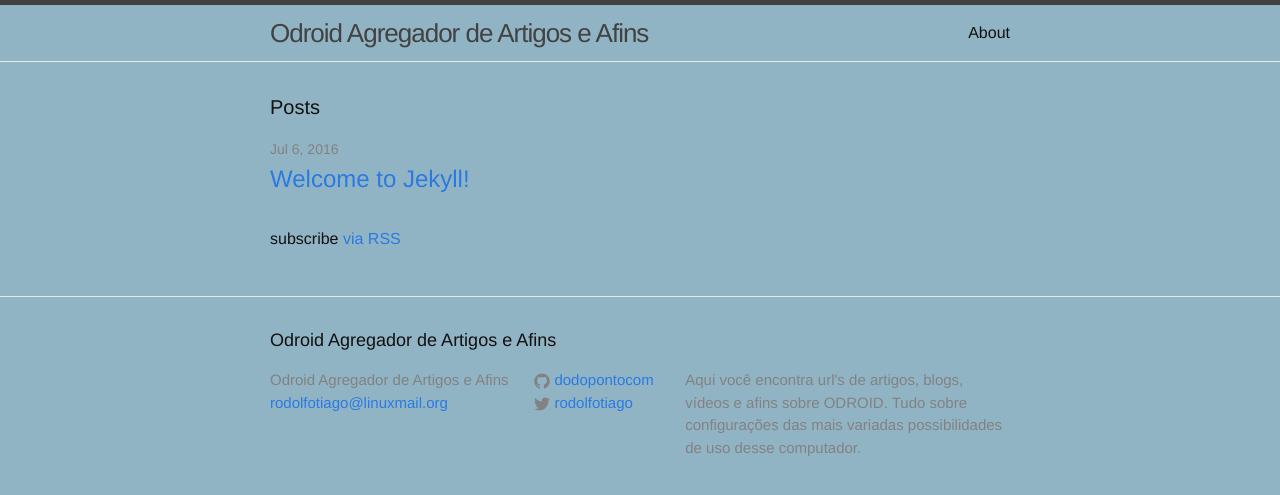
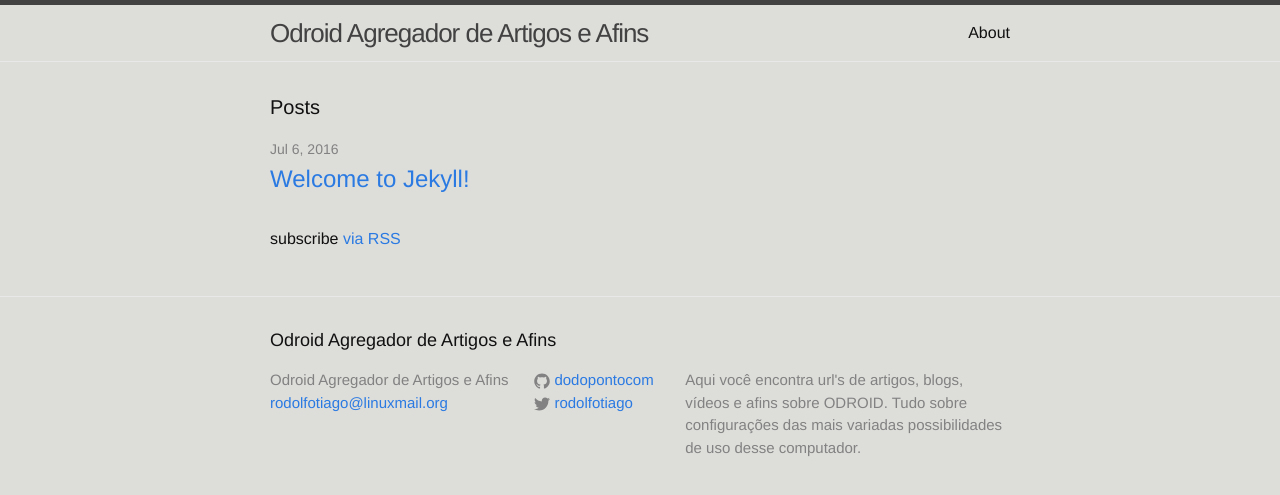
Before and after one commit to robsonneto5pi/odroid-br.github.io, a Jekyll site: the page built from index.html, in a window 1280 px wide. Shown: the top 495 px of the page. Built offline with Jekyll 4.4.1, drawn with Linux system fonts in a browser that asks for light colours.

Commit message:
Update main.scss

```diff
--- a/css/main.scss
+++ b/css/main.scss
@@ -15,7 +15,7 @@ $base-line-height: 1.5;
 $spacing-unit:     30px;
 
 $text-color:       #111;
-$background-color: #91B4C5;
+$background-color: #DDDDDA;
 $brand-color:      #2a7ae2;
 
 $grey-color:       #828282;
```
